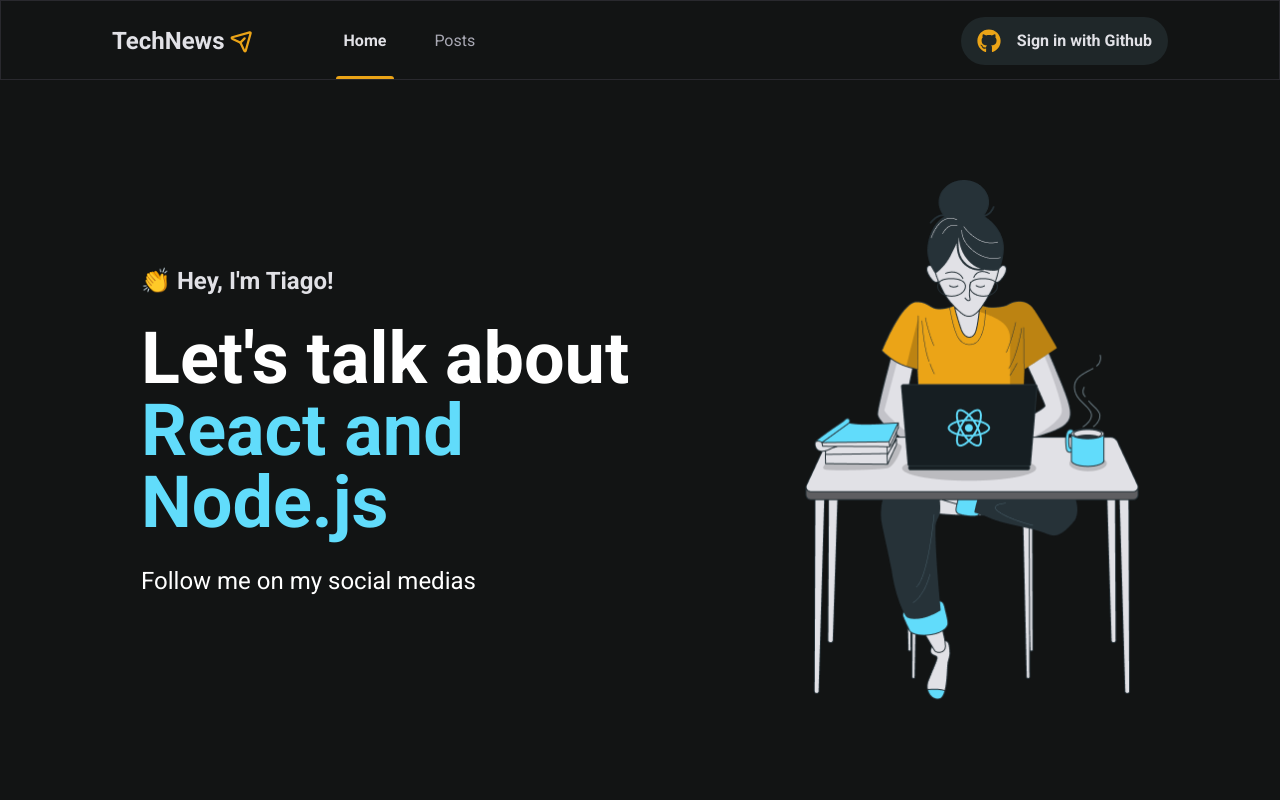
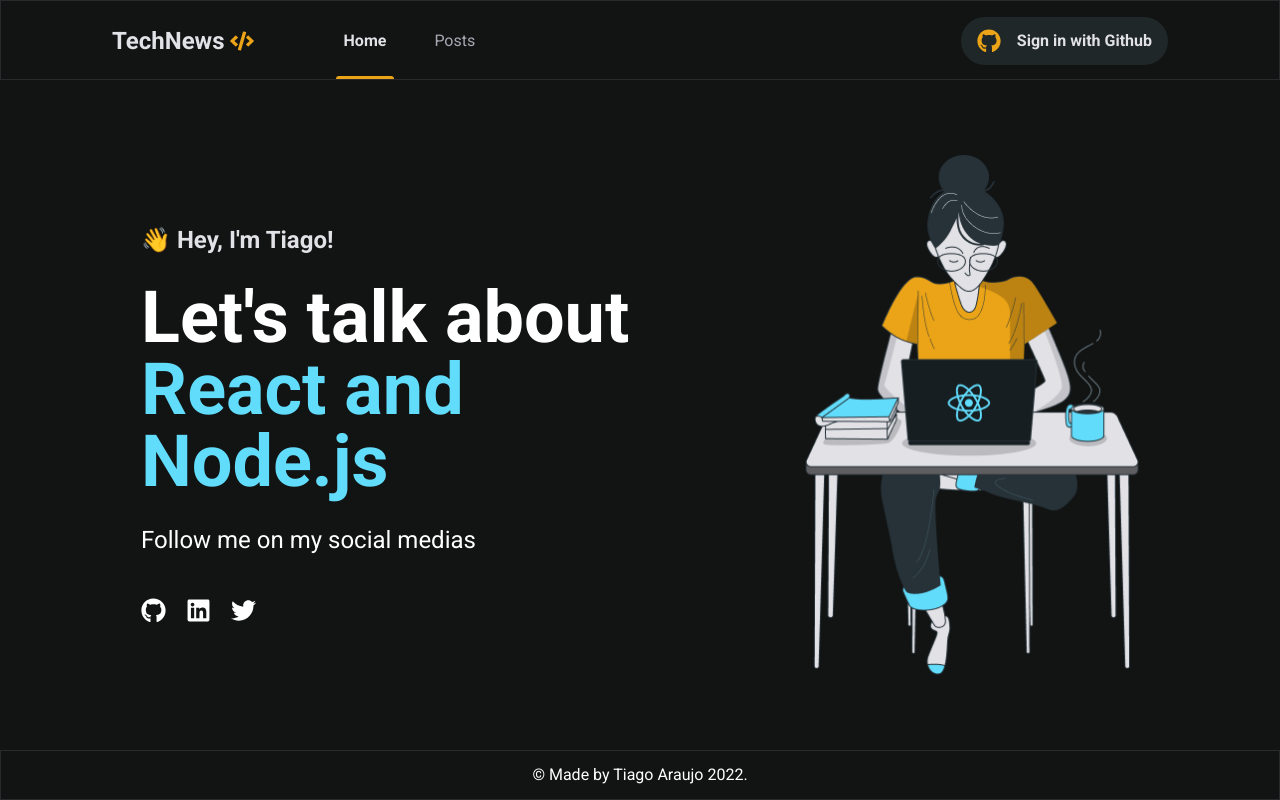
Before and after one commit to TiagoAraujoDev/tech-news, a Next.js app: page / in a window 1280 px wide. Built offline with nearby package versions, Linux system fonts and the light colour scheme; no server answers.

Commit message:
add: Social links, footer and some fix/modification

```diff
--- a/src/pages/_app.tsx
+++ b/src/pages/_app.tsx
@@ -2,6 +2,7 @@
 import { SessionProvider } from "next-auth/react";
 
 import { Header } from "./components/Header";
+import { Footer } from "./components/Footer";
 
 import "../styles/globals.scss";
 
@@ -13,6 +14,7 @@
     <SessionProvider session={session}>
       <Header />
       <Component {...pageProps} />
+      <Footer />
     </SessionProvider>
   );
 }
--- /dev/null
+++ b/src/pages/components/Footer/index.tsx
@@ -0,0 +1,9 @@
+import styles from "./styles.module.scss";
+
+export const Footer = () => {
+  return (
+    <footer className={styles.container}>
+      <p>&copy; Made by Tiago Araujo 2022.</p>
+    </footer>
+  );
+};
--- /dev/null
+++ b/src/pages/components/Footer/styles.module.scss
@@ -0,0 +1,9 @@
+.container {
+  height: 5rem;
+  width: 100%;
+  // background-color: var(--gray-800);
+  border: 1px solid var(--gray-500);
+  display: flex;
+  justify-content: center;
+  align-items: center;
+}
--- a/src/pages/components/Header/index.tsx
+++ b/src/pages/components/Header/index.tsx
@@ -1,4 +1,4 @@
-import { PaperPlaneTilt } from "phosphor-react";
+import { FaCode } from "react-icons/fa";
 
 import SignInButon from "../SignInButton";
 
@@ -10,7 +10,7 @@
       <div className={styles.headerContent}>
         <div className={styles.logoContainer}>
           <span>TechNews</span>
-          <PaperPlaneTilt size={24} weight="bold" />
+          <FaCode size={24} />
         </div>
         <nav>
           <a className={styles.linkActive}>Home</a>
--- /dev/null
+++ b/src/pages/components/SocialLink/index.tsx
@@ -0,0 +1,22 @@
+import { FaGithub, FaLinkedin, FaTwitter } from "react-icons/fa";
+
+import styles from "./styles.module.scss";
+
+export const SocialLinks = () => {
+  return (
+    <div className={styles.container}>
+      <a href="https://github.com/TiagoAraujoDev" target="_blank">
+        <FaGithub />
+      </a>
+      <a
+        href="https://www.linkedin.com/in/tiago-muniz-de-araujo-2b5b8a89/"
+        target="_blank"
+      >
+        <FaLinkedin />
+      </a>
+      <a href="https://twitter.com/TiagoOtrovador" target="_blank">
+        <FaTwitter />
+      </a>
+    </div>
+  );
+};
--- /dev/null
+++ b/src/pages/components/SocialLink/styles.module.scss
@@ -0,0 +1,11 @@
+.container {
+  width: 100%;
+  display: flex;
+  align-items: center;
+  gap: 2rem;
+
+  svg {
+    width: 2.5rem;
+    height: 2.5rem;
+  }
+}
--- a/src/pages/index.tsx
+++ b/src/pages/index.tsx
@@ -1,4 +1,6 @@
 import Image from "next/image";
+
+import { SocialLinks } from "./components/SocialLink";
 
 import styles from "../styles/pages/home.module.scss";
 
@@ -6,13 +8,14 @@
   return (
     <main className={styles.homeContainer}>
       <section className={styles.heroSection}>
-        <span>👏 Hey, I'm Tiago!</span>
+        <span>👋 Hey, I'm Tiago!</span>
         <h1>
            Let's talk about <span>React and Node.js</span>
         </h1>
         <p>
           Follow me on my social medias <br />
         </p>
+        <SocialLinks />
       </section>
       <Image src="/woman.png" width={334} height={520} priority alt="" />
     </main>
--- a/src/styles/pages/home.module.scss
+++ b/src/styles/pages/home.module.scss
@@ -1,6 +1,6 @@
 .homeContainer {
   max-width: 112rem;
-  height: calc(100vh - 8rem);
+  height: calc(100vh - 13rem);
   margin: 0 auto;
 
   display: flex;
```
